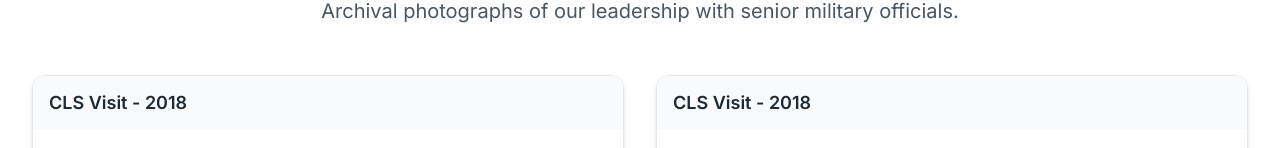
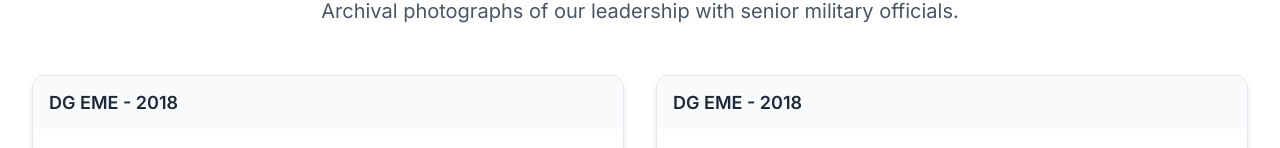
Before and after one commit to AS-Khan29/aa-company-pro, a Next.js app: page /about in a window 1280 px wide. Shown: the part 662-810 px from the top of the page. Built offline with nearby package versions, Linux system fonts and the light colour scheme; a web font is replaced by a local one.

Commit message:
DG EME Visit- Spelling correction

```diff
--- a/app/about/page.tsx
+++ b/app/about/page.tsx
@@ -204,7 +204,7 @@ export default function About() {
 
               <p className="px-4 py-3 bg-gray-50 font-semibold text-gray-800">
 
-                CLS Visit - 2018
+                DG EME - 2018
 
               </p>
 
@@ -240,7 +240,7 @@ export default function About() {
 
               <p className="px-4 py-3 bg-gray-50 font-semibold text-gray-800">
 
-                CLS Visit - 2018
+                DG EME - 2018
 
               </p>
 
```
